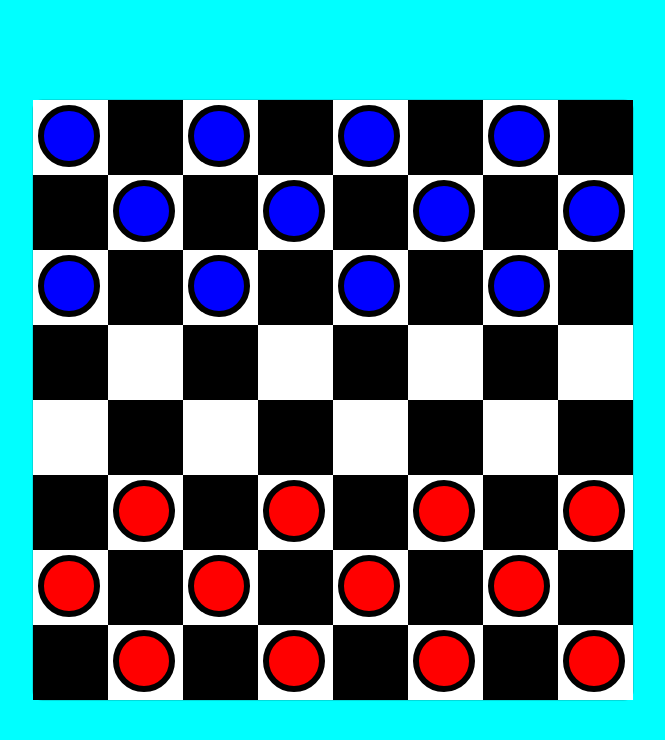
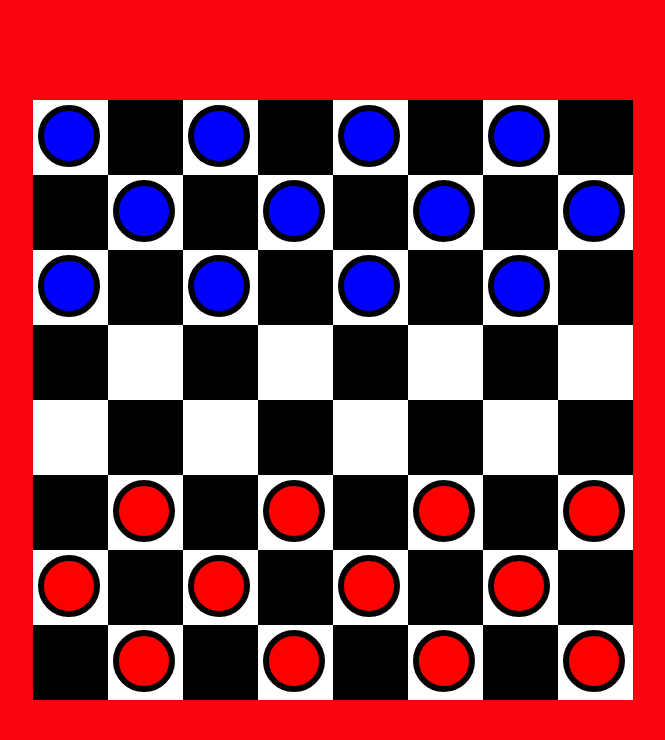
Before and after one commit to nnayzawkhant/CheckerGame, a plain HTML site: page index.html in a window 1280 px wide. Shown: the whole page, without its empty margins (307-972 px from the left). Drawn offline with Linux system fonts and the light colour scheme.

Commit message:
change bg

```diff
--- a/style.css
+++ b/style.css
@@ -7,7 +7,7 @@ body{
     display: flex;
     justify-content: center;
     align-items: center;
-    background-color: aqua;
+    background-color: rgb(249, 6, 14);
 }
 .Container{
     position: relative;
```
